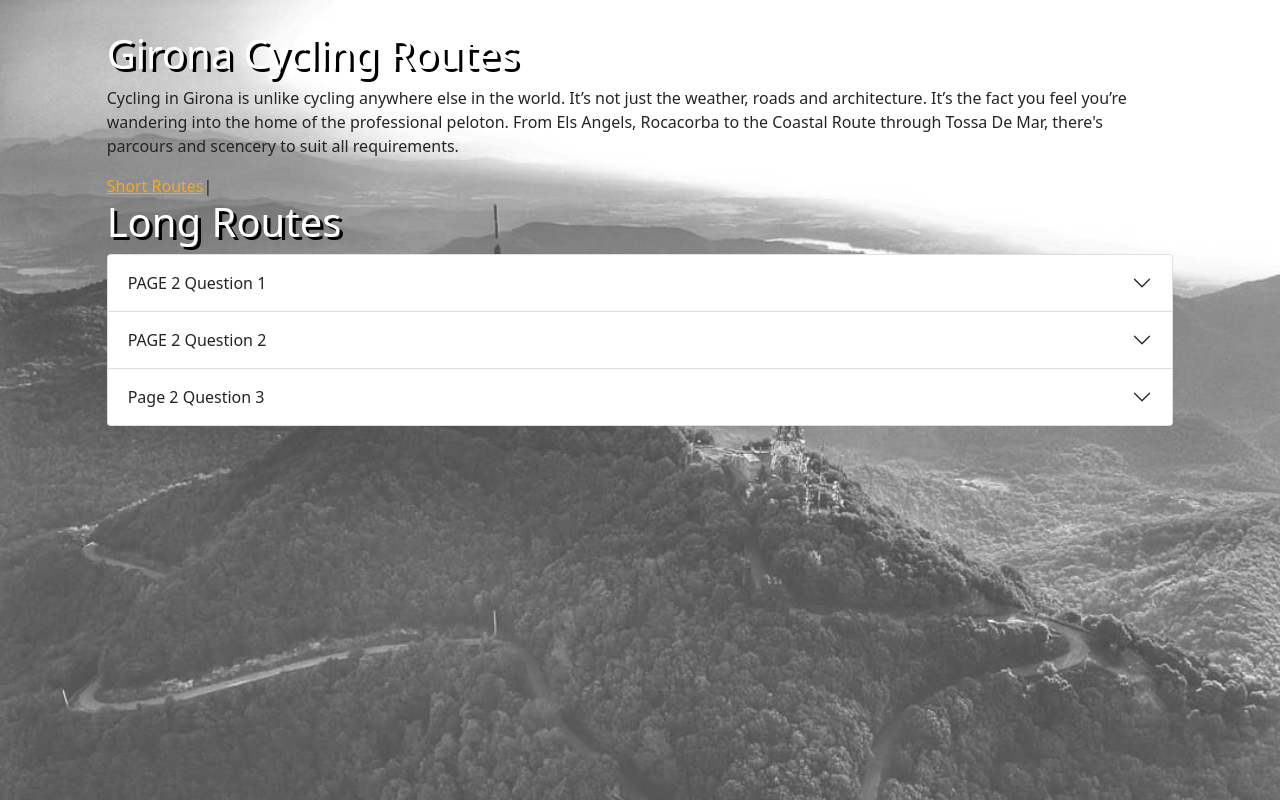
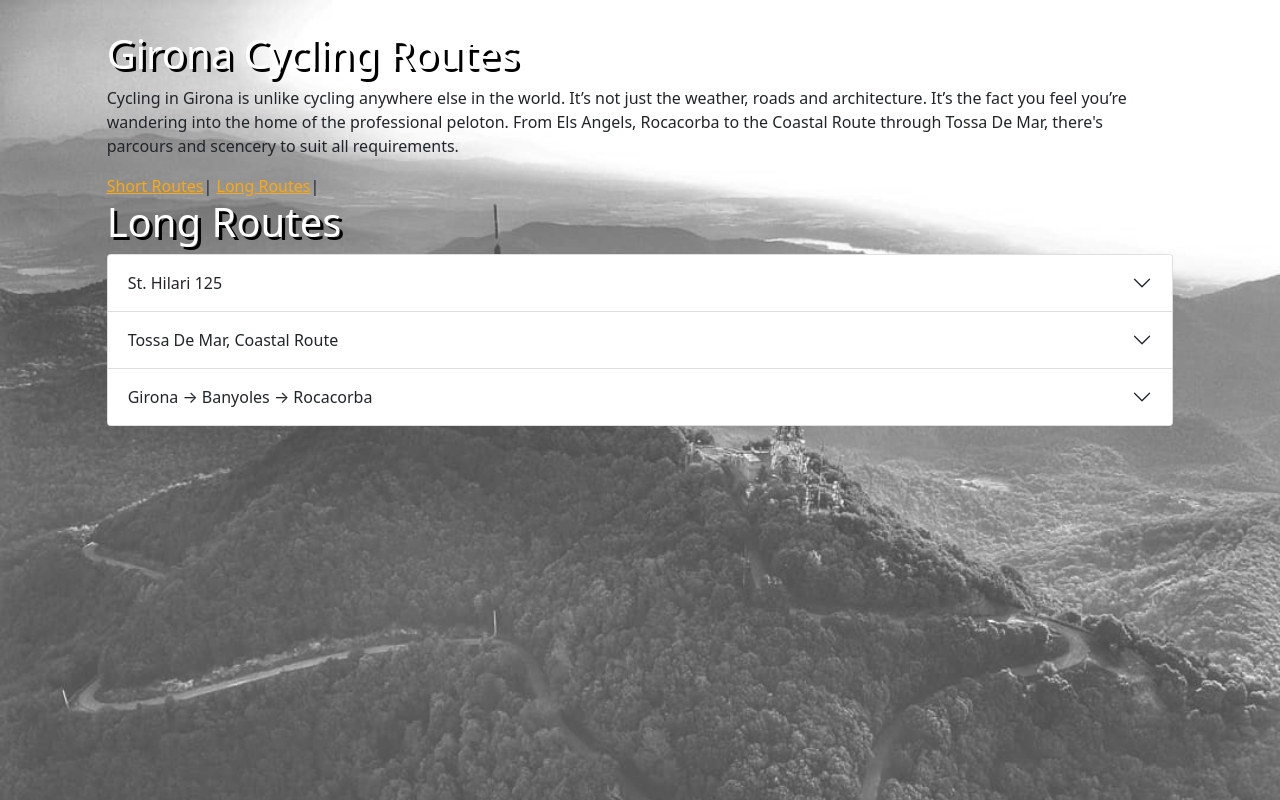
Before and after one commit to stephenconnor/Girona_Cycling_Routes, an Angular app: page /Page2 in a window 1280 px wide. Built offline with nearby package versions, Linux system fonts and the light colour scheme.

Commit message:
adding long routes (2nd tab)

```diff
--- a/src/app/app.component.html
+++ b/src/app/app.component.html
@@ -5,7 +5,7 @@
   Cycling in Girona is unlike cycling anywhere else in the world. It’s not just the weather, roads and architecture. It’s the fact you feel you’re wandering into the home of the professional peloton. From Els Angels, Rocacorba to the Coastal Route through Tossa De Mar, there's parcours and scencery to suit all requirements. </p>
 <nav>
   <a [routerLinkActive]="['activeLink']" routerLink="Page1">Short Routes</a>|
-  <!-- <a [routerLinkActive]="['activeLink']" routerLink="Page2">Long Routes</a>| -->
+  <a [routerLinkActive]="['activeLink']" routerLink="Page2">Long Routes</a>|
   <!-- <a [routerLinkActive]="['activeLink']" routerLink="Page3">Recovery Rides</a>| -->
   <router-outlet></router-outlet>
 </nav>
--- a/src/app/page1/page1.component.ts
+++ b/src/app/page1/page1.component.ts
@@ -6,7 +6,7 @@ import { Component, OnInit } from '@angular/core';
   styleUrls: ['./page1.component.less']
 })
 export class Page1Component implements OnInit {
-   title = 'Page1';
+   title = 'Short Routes';
 
 
 
@@ -16,9 +16,6 @@ export class Page1Component implements OnInit {
     {title:"Medinya → Cornella → Banyoles", description:"Short loop through Medinya to Banyoles"+`<a role="link" Title="Garmin Connect" target="_blank" href="https://connect.garmin.com/modern/course/139285865"><p>Medinya → Cornella → Banyoles &nbsp;&nbsp;<i class="bi bi-geo-alt"></i></p><img src="assets/images/Medinya→Cornella→Banyoles.jpg"></a>`},
     {title:"Banyoles", description:"Short loop to Banyoles"+`<a role="link" Title="Garmin Connect" target="_blank" href="https://connect.garmin.com/modern/course/139069662"><p>Banyoles &nbsp;&nbsp;<i class="bi bi-geo-alt"></i></p><img src="assets/images/Banyoles.jpg"></a>`},
     // Longer routes
-    {title:"St. Hilari 125", description:"Loop to St. Hilari"+`<a role="link" Title="Garmin Connect" target="_blank" href="https://connect.garmin.com/modern/course/139412229"><p>St Hilari 125 &nbsp;&nbsp;<i class="bi bi-geo-alt"></i></p><img src="assets/images/St Hilari 125.jpg"></a>`},
-    {title:"Tossa De Mar, Coastal Route", description:"Coastal loop through Tossa De Mar & Sant Feliu de Guixols with El Angels climb to finish. "+`<a role="link" Title="Garmin Connect" target="_blank" href="https://connect.garmin.com/modern/course/139523426"><p>Tossa De Mar, Coastal Route &nbsp;&nbsp;<i class="bi bi-geo-alt"></i></p><img src="assets/images/TossaDeMar_Coastal.jpg"></a>`},
-    {title:"Girona → Banyoles → Rocacorba", description:"Loop from Girona to Banyoles, with the classic Rocacorba climb coming after Banyoles"+`<a role="link" Title="Garmin Connect" target="_blank" href="https://connect.garmin.com/modern/course/139360897"><p>Girona → Banyoles → Rocacorba &nbsp;&nbsp;<i class="bi bi-geo-alt"></i></p><img src="assets/images/Girona → Banyoles → Rocacorba.jpg"></a>`},
   ]
 
   constructor() { }
--- a/src/app/page2/page2.component.html
+++ b/src/app/page2/page2.component.html
@@ -2,12 +2,10 @@
     <h1>Long Routes</h1>
     <ngb-accordion [closeOthers]="true" activeIds="static-1">
         <ngb-panel
-          *ngFor="let longRoute of longRoutes; let i=index"
-          [id]="'longRoute-' + i"
-          [ngClass] = "'longRoute'"
-          [title]="longRoute.title">
+          *ngFor="let longRoute of longRoutes; let i=index" [id]="'longRoute-' + i" [ngClass] = "'longRoute'"[title]="longRoute.title">
+          <p [innerHTML]="longRoute.title"></p>
           <ng-template ngbPanelContent>
-            {{ longRoute.description }}
+            <p [innerHTML]="longRoute.description"></p>
           </ng-template>
         </ngb-panel>
       </ngb-accordion>
--- a/src/app/page2/page2.component.ts
+++ b/src/app/page2/page2.component.ts
@@ -6,13 +6,12 @@ import { Component, OnInit } from '@angular/core';
   styleUrls: ['./page2.component.less']
 })
 export class Page2Component implements OnInit {
-  title = 'Page Two';
+  title = 'Long Routes';
 
   longRoutes = [
-    {title:"PAGE 2 Question 1", description:"Answer 1 description"},
-    {title:"PAGE 2 Question 2", description:"Answer 2 description"},
-    // {title:"Banyoles", description:"Short loop to Banyoles"+`<a role="link" Title="Garmin Connect" target="_blank" href="https://connect.garmin.com/modern/course/139069662"><p>Banyoles &nbsp;&nbsp;<i class="bi bi-geo-alt"></i></p><img src="assets/images/Banyoles.jpg"></a>`},
-    {title:"Page 2 Question 3", description:"Answer 3 description"}
+    {title:"St. Hilari 125", description:"Loop to St. Hilari"+`<a role="link" Title="Garmin Connect" target="_blank" href="https://connect.garmin.com/modern/course/139412229"><p>St Hilari 125 &nbsp;&nbsp;<i class="bi bi-geo-alt"></i></p><img src="assets/images/St Hilari 125.jpg"></a>`},
+    {title:"Tossa De Mar, Coastal Route", description:"Coastal loop through Tossa De Mar & Sant Feliu de Guixols with El Angels climb to finish. "+`<a role="link" Title="Garmin Connect" target="_blank" href="https://connect.garmin.com/modern/course/139523426"><p>Tossa De Mar, Coastal Route &nbsp;&nbsp;<i class="bi bi-geo-alt"></i></p><img src="assets/images/TossaDeMar_Coastal.jpg"></a>`},
+    {title:"Girona → Banyoles → Rocacorba", description:"Loop from Girona to Banyoles, with the classic Rocacorba climb coming after Banyoles"+`<a role="link" Title="Garmin Connect" target="_blank" href="https://connect.garmin.com/modern/course/139360897"><p>Girona → Banyoles → Rocacorba &nbsp;&nbsp;<i class="bi bi-geo-alt"></i></p><img src="assets/images/Girona → Banyoles → Rocacorba.jpg"></a>`},
   ]
 
   constructor() { }
```
Also changed, not shown: 3 other files (tests, documents, lock files or other folders).
